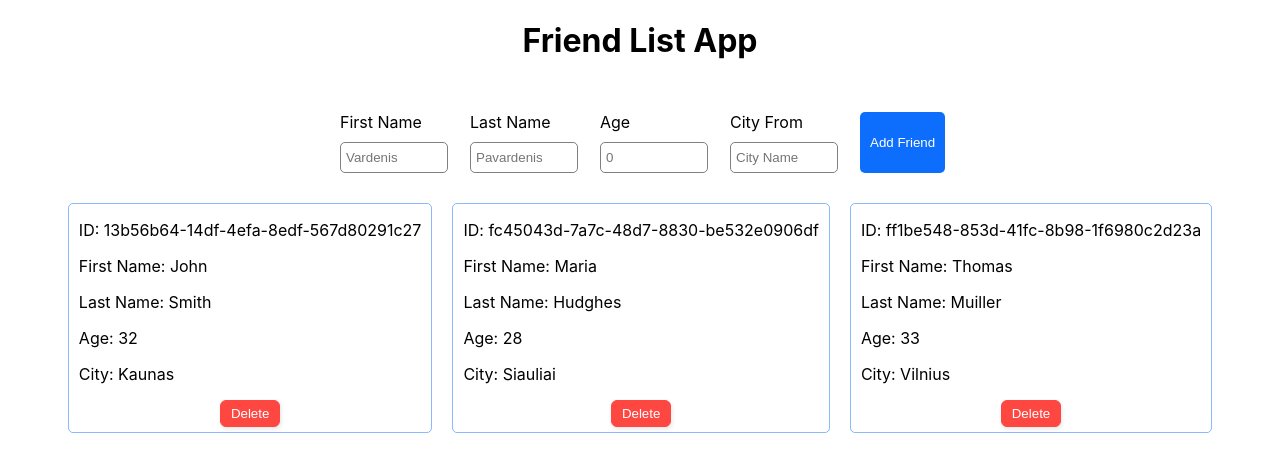
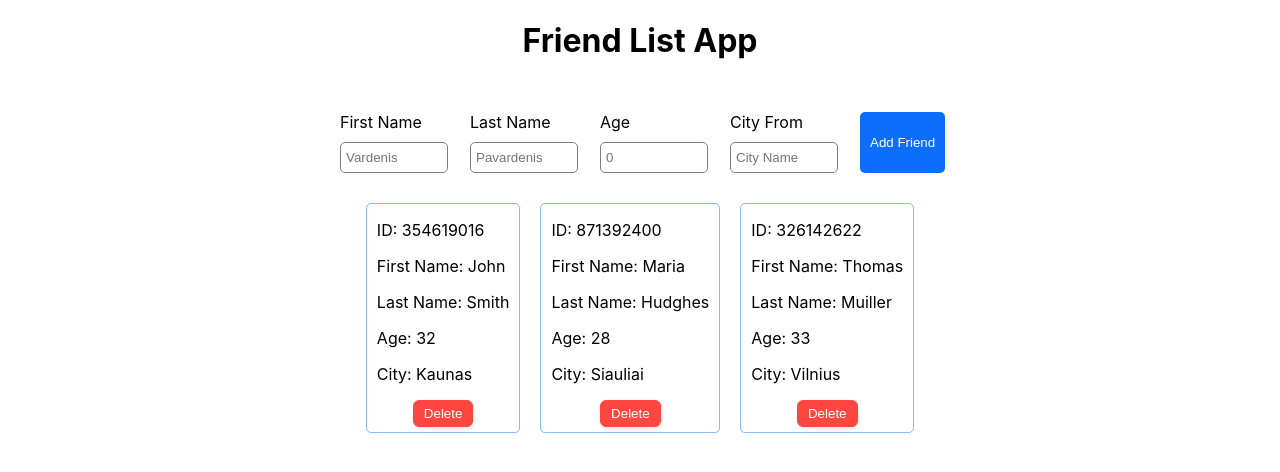
Before and after one commit to mrtfe/react-friend-list, a React (Create React App) app: page / in a window 1280 px wide. Shown: the top 472 px of the page. Built offline with nearby package versions, Linux system fonts and the light colour scheme.

Commit message:
random id generator added

```diff
--- a/src/App.js
+++ b/src/App.js
@@ -1,42 +1,17 @@
 import { FriendForm } from "./FriendForm";
 import { FriendCard } from "./FriendCard";
-import { v4 as uuidv4 } from "uuid";
-
-const friends = [
-  { firstName: "John", lastName: "Smith", age: 32, city: "Kaunas" },
-  { firstName: "Maria", lastName: "Hudghes", age: 28, city: "Siauliai" },
-  { firstName: "Thomas", lastName: "Muiller", age: 33, city: "Vilnius" },
-];
+import { RandomIdGenerator } from "./RandomIdGenerator";
 
 function App() {
   return (
     <>
       <div className="wrapper">
         <h1>Friend List App</h1>
+        {/* <RandomIdGenerator /> */}
         <FriendForm />
         <p className="no-friends">You did not add any friends yet...</p>
         <div className="cards-wrapper">
-          <FriendCard
-            id={uuidv4()}
-            firstName={friends[0].firstName}
-            lastName={friends[0].lastName}
-            age={friends[0].age}
-            city={friends[0].city}
-          />
-          <FriendCard
-            id={uuidv4()}
-            firstName={friends[1].firstName}
-            lastName={friends[1].lastName}
-            age={friends[1].age}
-            city={friends[1].city}
-          />
-          <FriendCard
-            id={uuidv4()}
-            firstName={friends[2].firstName}
-            lastName={friends[2].lastName}
-            age={friends[2].age}
-            city={friends[2].city}
-          />
+          <FriendCard id={RandomIdGenerator} />
         </div>
       </div>
     </>
--- a/src/FriendCard.jsx
+++ b/src/FriendCard.jsx
@@ -1,16 +1,60 @@
 import React from "react";
+import { RandomIdGenerator } from "./RandomIdGenerator";
+
+const friends = [
+  {
+    id: RandomIdGenerator(),
+    firstName: "John",
+    lastName: "Smith",
+    age: 32,
+    city: "Kaunas",
+  },
+  {
+    id: RandomIdGenerator(),
+    firstName: "Maria",
+    lastName: "Hudghes",
+    age: 28,
+    city: "Siauliai",
+  },
+  {
+    id: RandomIdGenerator(),
+    firstName: "Thomas",
+    lastName: "Muiller",
+    age: 33,
+    city: "Vilnius",
+  },
+];
 
 export function FriendCard(props) {
   return (
-    <div className="card">
-      <div>
-        <p>ID: {props.id}</p>
-        <p>First Name: {props.firstName}</p>
-        <p>Last Name: {props.lastName}</p>
-        <p>Age: {props.age}</p>
-        <p>City: {props.city}</p>
-      </div>
-      <button className="delete-btn">Delete</button>
-    </div>
+    <>
+      {friends.map((friend) => (
+        <div className="card">
+          <div>
+            <p>ID: {friend.id}</p>
+            <p>First Name: {friend.firstName}</p>
+            <p>Last Name: {friend.lastName}</p>
+            <p>Age: {friend.age}</p>
+            <p>City: {friend.city}</p>
+          </div>
+          <button className="delete-btn">Delete</button>
+        </div>
+      ))}
+    </>
   );
 }
+
+// export function FriendCard(props) {
+//   return (
+//     <div className="card">
+//       <div>
+//         <p>ID: {props.id}</p>
+//         <p>First Name: {props.firstName}</p>
+//         <p>Last Name: {props.lastName}</p>
+//         <p>Age: {props.age}</p>
+//         <p>City: {props.city}</p>
+//       </div>
+//       <button className="delete-btn">Delete</button>
+//     </div>
+//   );
+// }
--- /dev/null
+++ b/src/RandomIdGenerator.jsx
@@ -0,0 +1,3 @@
+export function RandomIdGenerator() {
+  return Math.floor(Math.random() * 1000000000);
+}
```
